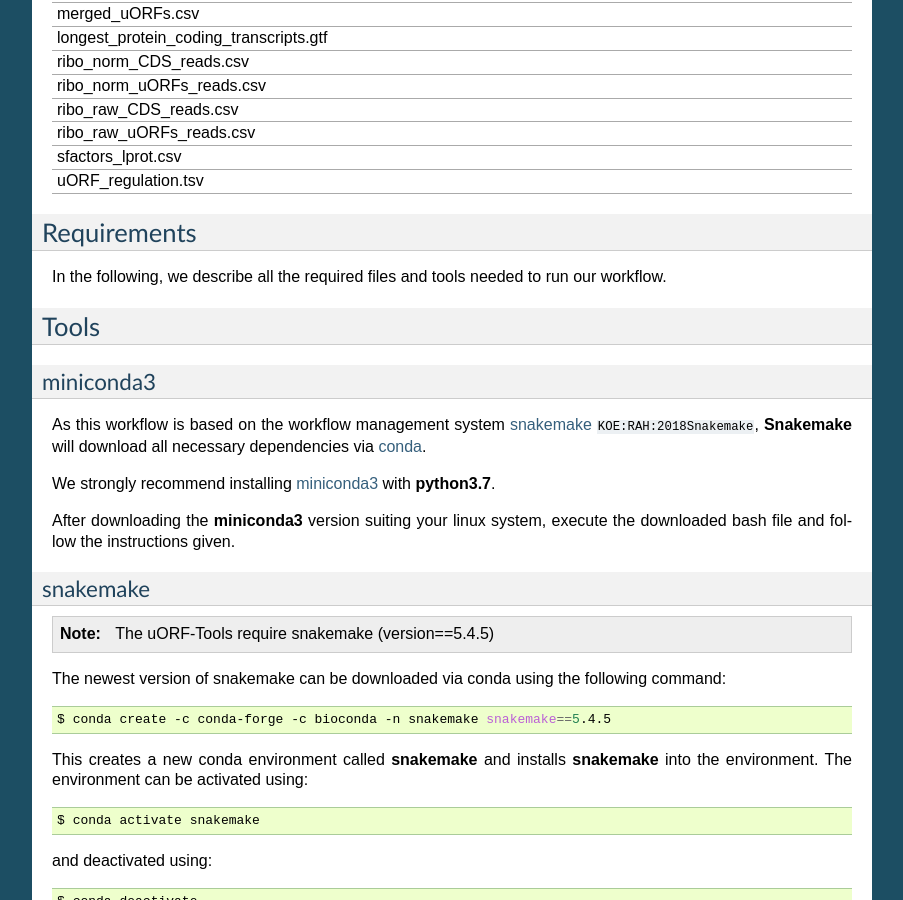
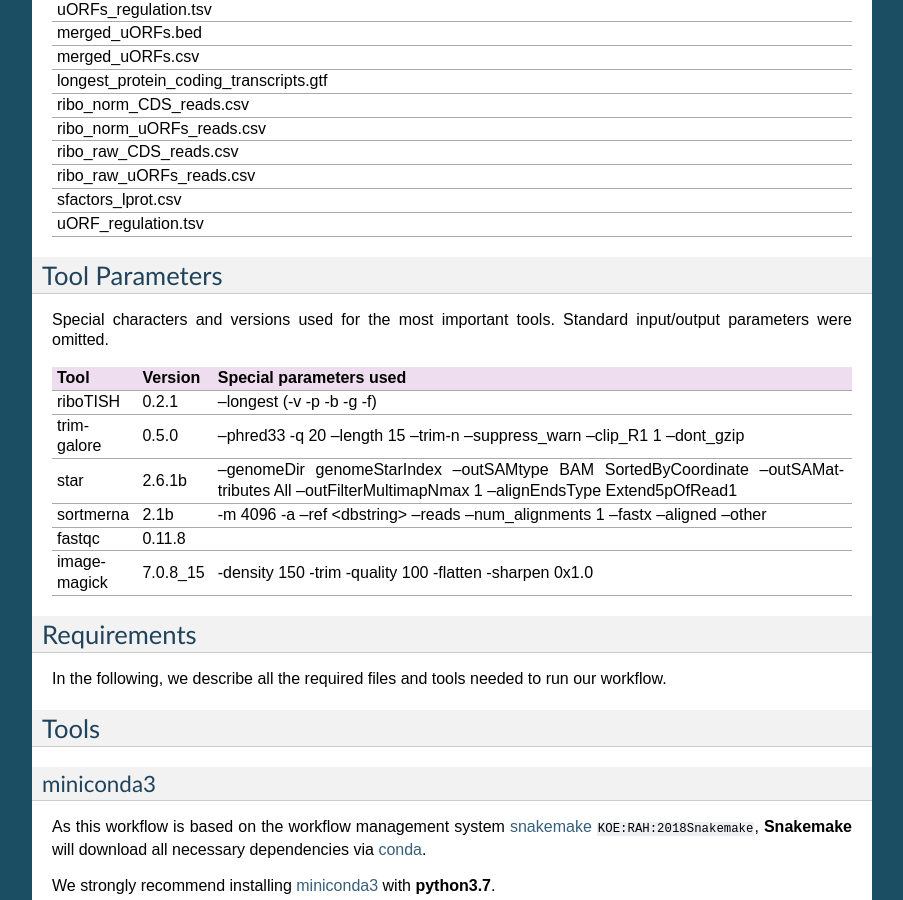
Before and after one commit to RickGelhausen/uORF-Tools_ReadTheDocs, a Sphinx documentation site: the page built from docs/source/overview.rst, in a window 1280 px wide and 900 px high, scrolled down 2854 px. Shown: the whole window, without its empty margins (198-1101 px from the left). Built offline with Sphinx 7.4.7, drawn with Linux system fonts in a browser that asks for light colours; cross-references to code outside the pages are shown as plain code; some of the changed text lies outside the part shown.

Commit message:
added table with tool versions and parameters

```diff
--- a/docs/source/overview.rst
+++ b/docs/source/overview.rst
@@ -70,6 +70,8 @@ The output is written to a directory structure that corresponds to the workflow
 Output Files
 ============
 
+This table contains explanations for each of the input/ output files.
+
 +-------------------------------------------+----------------------------------------------------------------------------------------------+
 | File name                                 | Description                                                                                  |
 +===========================================+==============================================================================================+
@@ -131,6 +133,27 @@ Output Files
 +-------------------------------------------+----------------------------------------------------------------------------------------------+
 | uORF_regulation.tsv                       |                                                                                              |
 +-------------------------------------------+----------------------------------------------------------------------------------------------+
+
+Tool Parameters
+===============
+
+Special characters and versions used for the most important tools. Standard input/output parameters were omitted.
+
++---------------------------+-------------+--------------------------------------------------------------------------------------------------------------------------------------------------+
+| Tool                      | Version     | Special parameters used                                                                                                                          |
++===========================+=============+==================================================================================================================================================+
+| riboTISH                  | 0.2.1       | --longest (-v -p -b -g -f)                                                                                                                       |
++---------------------------+-------------+--------------------------------------------------------------------------------------------------------------------------------------------------+
+| trim-galore               | 0.5.0       | --phred33 -q 20 --length 15 --trim-n --suppress_warn --clip_R1 1 --dont_gzip                                                                     |
++---------------------------+-------------+--------------------------------------------------------------------------------------------------------------------------------------------------+
+| star                      | 2.6.1b      | --genomeDir genomeStarIndex --outSAMtype BAM SortedByCoordinate --outSAMattributes All --outFilterMultimapNmax 1 --alignEndsType Extend5pOfRead1 |
++---------------------------+-------------+--------------------------------------------------------------------------------------------------------------------------------------------------+
+| sortmerna                 | 2.1b        | -m 4096 -a --ref <dbstring> --reads --num_alignments 1 --fastx --aligned --other                                                                 |
++---------------------------+-------------+--------------------------------------------------------------------------------------------------------------------------------------------------+
+| fastqc                    | 0.11.8      |                                                                                                                                                  |
++---------------------------+-------------+--------------------------------------------------------------------------------------------------------------------------------------------------+
+| imagemagick               | 7.0.8_15    | -density 150 -trim -quality 100 -flatten -sharpen 0x1.0                                                                                          |
++---------------------------+-------------+--------------------------------------------------------------------------------------------------------------------------------------------------+
 
 
 Requirements
```
